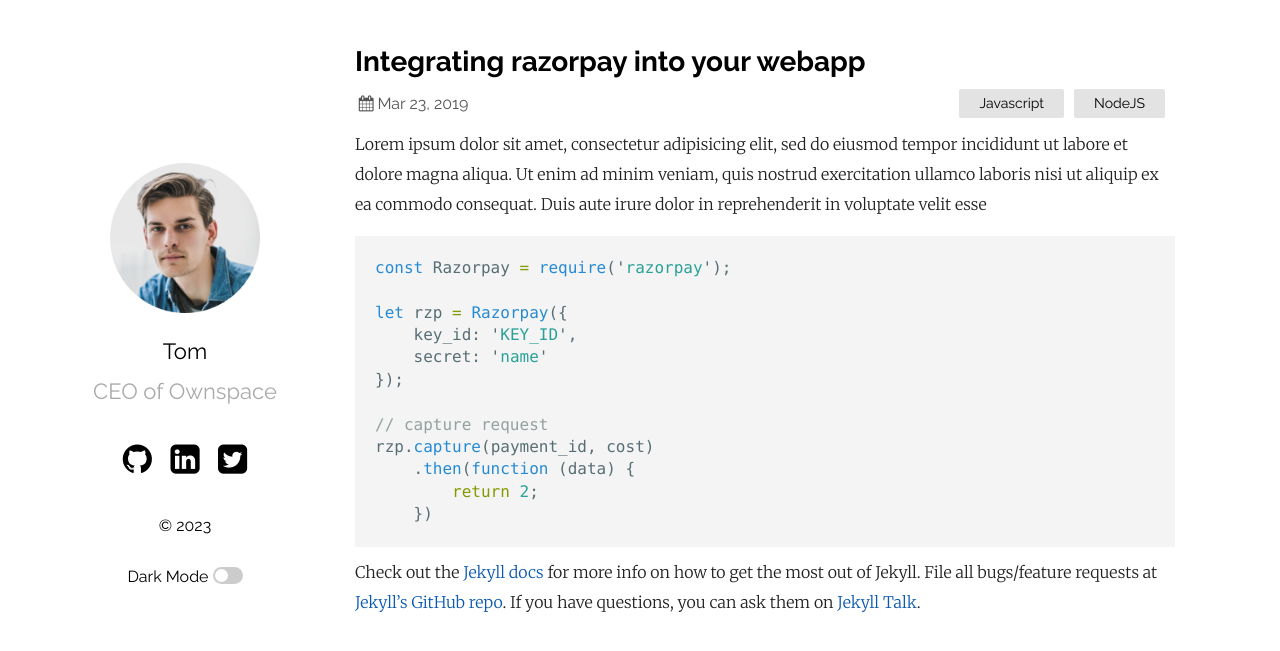
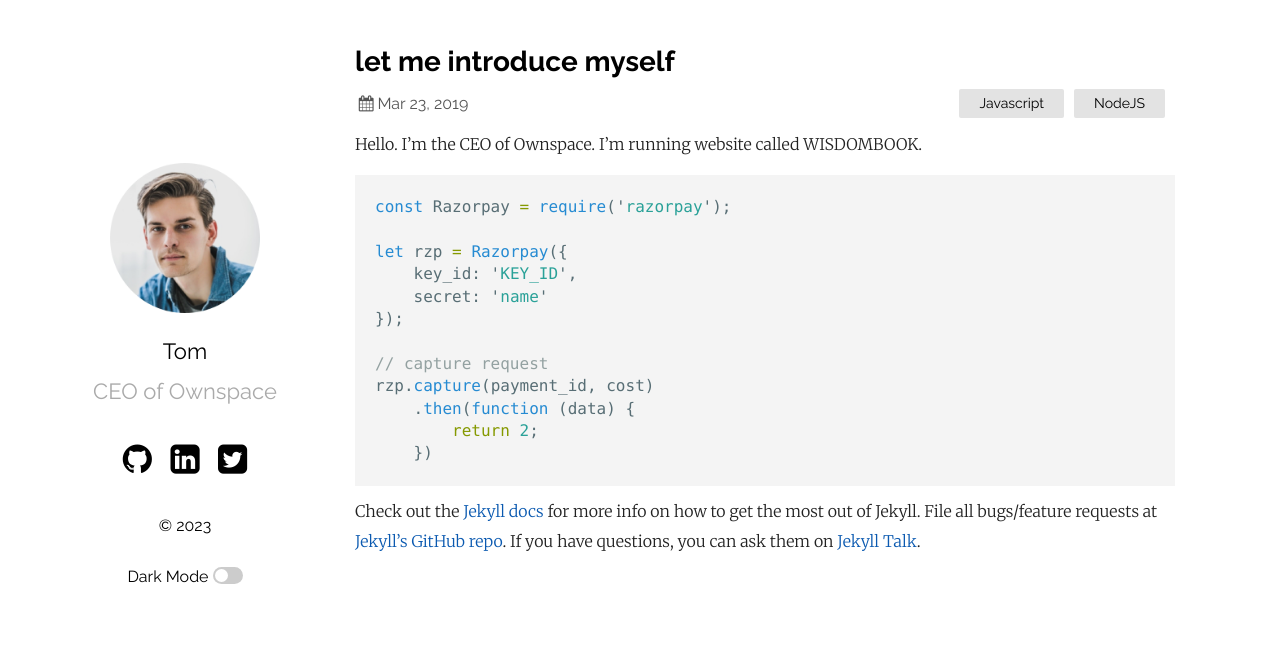
Before and after one commit to soya-mark-steve/soya-mark-steve.github.io, a Jekyll site: the page built from _posts/2019-03-23-welcome-to-jekyll.markdown, in a window 1280 px wide. Shown: the top 651 px of the page. Built offline with Jekyll 4.4.1, drawn with Linux system fonts in a browser that asks for light colours.

Commit message:
ポスト

````diff
--- a/_posts/2019-03-23-welcome-to-jekyll.markdown
+++ b/_posts/2019-03-23-welcome-to-jekyll.markdown
@@ -1,10 +1,10 @@
 ---
 layout: post
-title:  "Integrating razorpay into your webapp"
+title:  "let me introduce myself"
 date:   2019-03-23 21:03:36 +0530
 categories: Javascript NodeJS
 ---
-Lorem ipsum dolor sit amet, consectetur adipisicing elit, sed do eiusmod tempor incididunt ut labore et dolore magna aliqua. Ut enim ad minim veniam, quis nostrud exercitation ullamco laboris nisi ut aliquip ex ea commodo consequat. Duis aute irure dolor in reprehenderit in voluptate velit esse
+Hello. I'm the CEO of Ownspace. I'm running website called WISDOMBOOK.
 
 ```javascript
 const Razorpay = require('razorpay');
````
